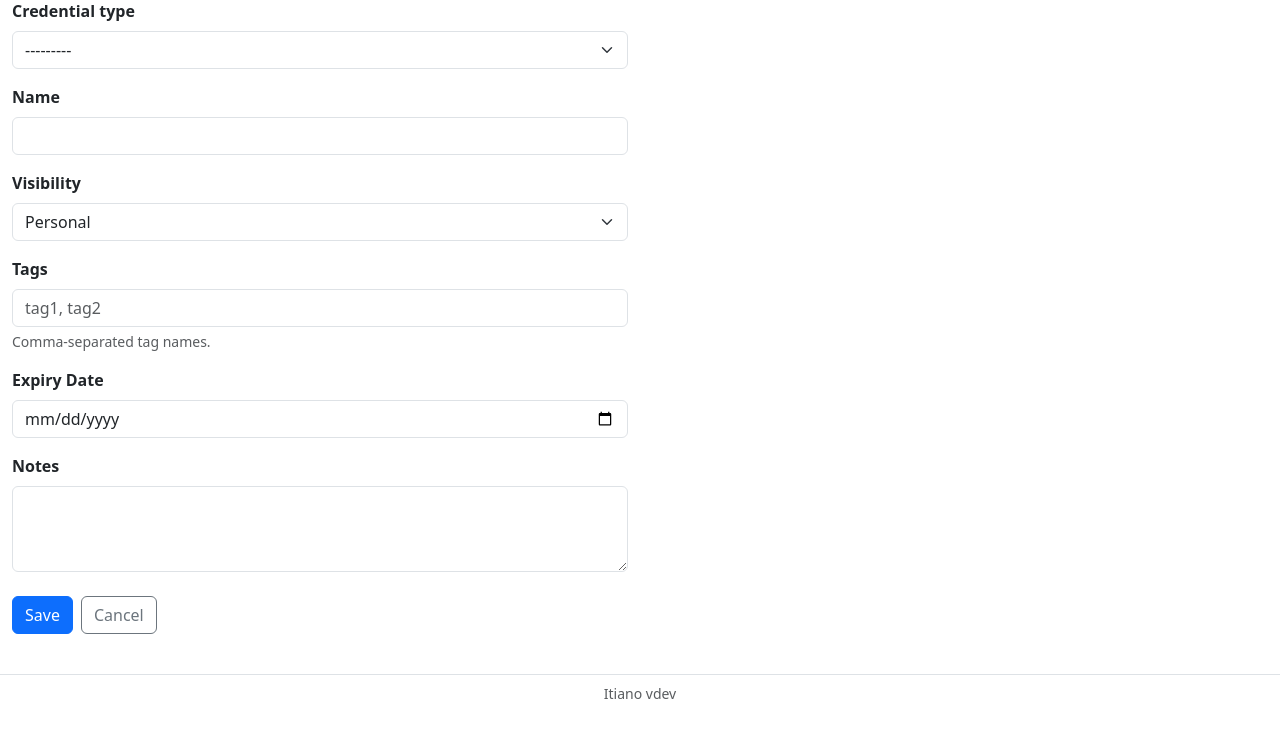
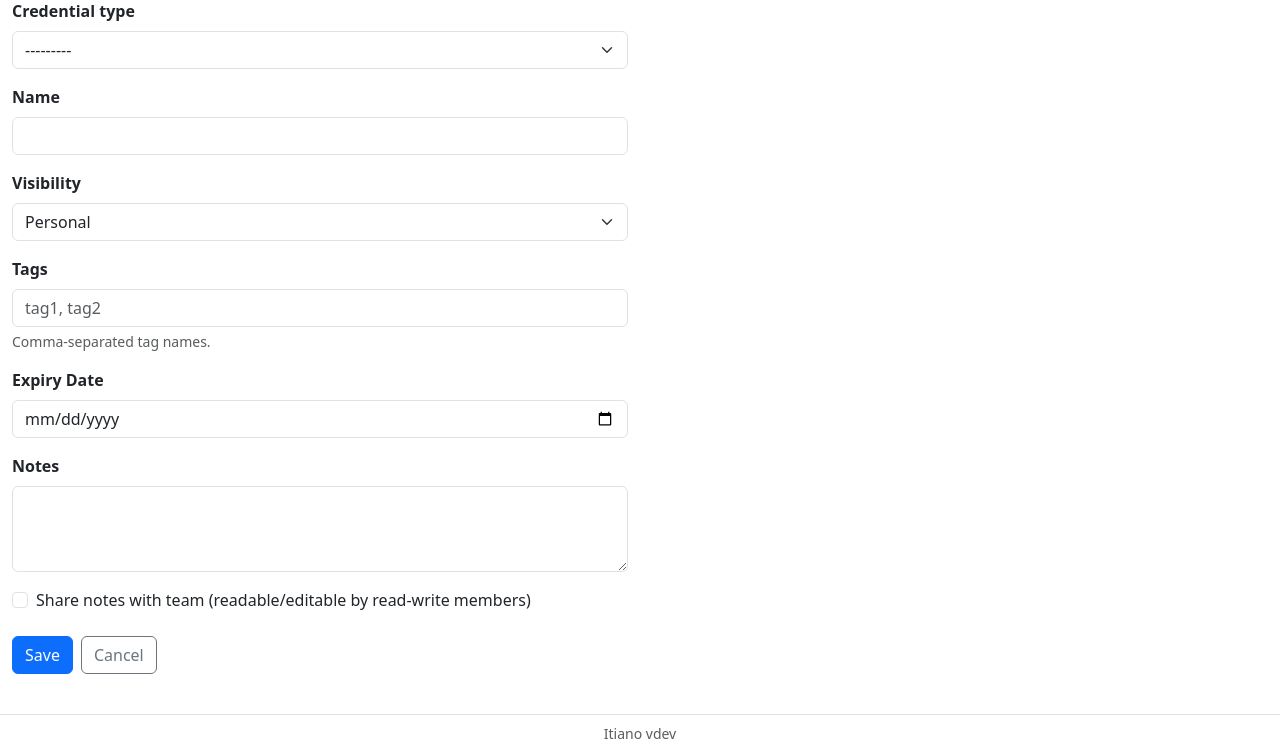
Before and after one commit to danterpaniagua/itiano, a Django app: page /vault/new/ in a window 1280 px wide. Shown: the part 128-880 px from the top of the page. Before the commit the page ends 827 px from the top, so only its background shows below. Run offline with Django 5.2, Linux system fonts and the light colour scheme; the visitor is signed in with stand-in values (Sample User, id 1); data comes from the database, SQL or seed files in the repository; data that the repository does not hold is empty; parts of the project's set-up code (start-up, migrations or seed data) failed here and were passed over.

Commit message:
fix: corrige cifrado de secretos compartidos y agrega notas cifradas con toggle independiente (v5.10.3)
Corrige bug severo en CredentialForm.save(): rotar password/private_key/
passphrase siempre cifraba con la clave personal de quien edita, ignorando
si la credencial es de container o team — rompía el descifrado para el
resto de los miembros. Ahora usa encrypt_for_credential, que resuelve el
límite real (container > team > personal). credential_copy se refactoriza
para usar decrypt_for_credential en vez de duplicar la lógica de branching.

Agrega Credential.encrypted_notes + notes_shared: las notas ahora se
cifran (antes texto plano) con su propio toggle de visibilidad,
independiente del secreto — compartir el password ya no implica compartir
las notas. Solo el owner puede ver/editar notas cuando notes_shared=False
y solo el owner puede togglear el flag. Migración cifra notas existentes
antes de eliminar la columna vieja.

```diff
--- a/vault/forms.py
+++ b/vault/forms.py
@@ -17,13 +17,12 @@ class CredentialForm(forms.ModelForm):
             'name', 'credential_type', 'visibility', 'team',
             'url', 'username',
             'public_key', 'certificate_pem',
-            'notes', 'expiry_date',
+            'expiry_date',
         ]
         widgets = {
             'expiry_date': forms.DateInput(attrs={'type': 'date'}),
             'public_key': forms.Textarea(attrs={'rows': 4, 'spellcheck': 'false'}),
             'certificate_pem': forms.Textarea(attrs={'rows': 6, 'spellcheck': 'false'}),
-            'notes': forms.Textarea(attrs={'rows': 3}),
         }
 
     # Secret fields handled separately (never round-tripped through form value)
@@ -31,9 +30,17 @@ class CredentialForm(forms.ModelForm):
     private_key = forms.CharField(required=False, label='Private Key', widget=forms.Textarea(attrs={'rows': 6, 'spellcheck': 'false'}))
     passphrase = forms.CharField(required=False, label='Passphrase', widget=forms.PasswordInput(render_value=False))
 
-    def __init__(self, *args, user=None, **kwargs):
+    # Notes: encrypted independently, own sharing toggle. Not a direct model
+    # field passthrough — the model stores ciphertext (encrypted_notes).
+    notes = forms.CharField(required=False, widget=forms.Textarea(attrs={'rows': 3}))
+    notes_shared = forms.BooleanField(
+        required=False, label='Share notes with team (readable/editable by read-write members)',
+    )
+
+    def __init__(self, *args, user=None, show_notes=True, can_toggle_notes_shared=True, **kwargs):
         super().__init__(*args, **kwargs)
         self.user = user
+        self._show_notes = show_notes
         self._apply_bootstrap()
         self.fields['team'].queryset = Team.objects.filter(members=user) if user else Team.objects.none()
         self.fields['team'].required = False
@@ -41,6 +48,21 @@ class CredentialForm(forms.ModelForm):
             self.fields['tags_input'].initial = ', '.join(
                 self.instance.tags.values_list('name', flat=True)
             )
+            self.fields['notes_shared'].initial = self.instance.notes_shared
+            if show_notes:
+                from .crypto import decrypt_notes_for_credential
+                self._original_notes = decrypt_notes_for_credential(self.instance, user, self.instance.encrypted_notes)
+                self.fields['notes'].initial = self._original_notes
+            else:
+                self._original_notes = None
+                self.fields['notes'].disabled = True
+                self.fields['notes'].help_text = 'Notes are private to the owner.'
+            self._original_notes_shared = self.instance.notes_shared
+        else:
+            self._original_notes = ''
+            self._original_notes_shared = False
+        if not can_toggle_notes_shared:
+            self.fields['notes_shared'].disabled = True
 
     def _apply_bootstrap(self):
         for name, field in self.fields.items():
@@ -54,13 +76,34 @@ class CredentialForm(forms.ModelForm):
 
     def save(self, commit=True):
         instance = super().save(commit=False)
-        from .crypto import encrypt_for_user
+        if not instance.owner_id:
+            # New credential — owner isn't assigned yet at this point (the
+            # view sets it after save(commit=False) returns), but boundary
+            # resolution for encryption needs it now.
+            instance.owner = self.user
+
+        from .crypto import encrypt_for_credential, encrypt_notes_for_credential
         if self.cleaned_data.get('password'):
-            instance.encrypted_password = encrypt_for_user(self.user, self.cleaned_data['password'])
+            instance.encrypted_password = encrypt_for_credential(instance, self.user, self.cleaned_data['password'])
         if self.cleaned_data.get('private_key'):
-            instance.encrypted_private_key = encrypt_for_user(self.user, self.cleaned_data['private_key'])
+            instance.encrypted_private_key = encrypt_for_credential(instance, self.user, self.cleaned_data['private_key'])
         if self.cleaned_data.get('passphrase'):
-            instance.encrypted_passphrase = encrypt_for_user(self.user, self.cleaned_data['passphrase'])
+            instance.encrypted_passphrase = encrypt_for_credential(instance, self.user, self.cleaned_data['passphrase'])
+
+        # notes_shared isn't in Meta.fields (it's declared explicitly, like the
+        # secret fields), so super().save() doesn't apply it automatically.
+        # A disabled field (non-owner) resolves to its initial value here,
+        # never the submitted POST value — this is what actually blocks a
+        # non-owner from toggling it via a crafted request, not just the UI.
+        instance.notes_shared = self.cleaned_data.get('notes_shared', False)
+
+        if self._show_notes:
+            new_notes = self.cleaned_data.get('notes', '')
+            text_changed = new_notes != self._original_notes
+            share_changed = bool(instance.notes_shared) != bool(self._original_notes_shared)
+            if text_changed or share_changed:
+                instance.encrypted_notes = encrypt_notes_for_credential(instance, self.user, new_notes)
+
         if commit:
             instance.save()
             self._save_tags(instance)
--- a/vault/models.py
+++ b/vault/models.py
@@ -131,7 +131,12 @@ class Credential(models.Model):
     visibility = models.CharField(max_length=10, choices=VISIBILITIES, default=VIS_PERSONAL)
     credential_type = models.CharField(max_length=20, choices=TYPES)
     name = models.CharField(max_length=200)
-    notes = models.TextField(blank=True)
+    # Notes are encrypted independently from the secret fields, with their own
+    # sharing toggle — sharing a credential's password must never imply
+    # sharing its notes. Default (notes_shared=False) always uses the
+    # owner's personal key, regardless of how the secret itself is shared.
+    encrypted_notes = models.TextField(blank=True)
+    notes_shared = models.BooleanField(default=False)
     tags = models.ManyToManyField(Tag, blank=True, related_name='credentials')
     expiry_date = models.DateField(null=True, blank=True)
     created_at = models.DateTimeField(auto_now_add=True)
@@ -178,16 +183,17 @@ class CredentialVersion(models.Model):
     visibility = models.CharField(max_length=10, blank=True)
     url = models.CharField(max_length=500, blank=True)
     username = models.CharField(max_length=200, blank=True)
-    notes = models.TextField(blank=True)
     public_key = models.TextField(blank=True)
     certificate_pem = models.TextField(blank=True)
     expiry_date = models.DateField(null=True, blank=True)
     is_deleted = models.BooleanField(default=False)
+    notes_shared = models.BooleanField(default=False)
 
     # Encrypted snapshot (ciphertext stored as-is)
     encrypted_password = models.TextField(blank=True)
     encrypted_private_key = models.TextField(blank=True)
     encrypted_passphrase = models.TextField(blank=True)
+    encrypted_notes = models.TextField(blank=True)
 
     class Meta:
         ordering = ['-version_number']
--- a/vault/signals.py
+++ b/vault/signals.py
@@ -2,11 +2,12 @@ from django.db.models.signals import post_save, post_delete, m2m_changed
 from django.dispatch import receiver
 
 _PLAINTEXT_FIELDS = ['name', 'credential_type', 'visibility', 'url', 'username',
-                     'notes', 'public_key', 'certificate_pem', 'expiry_date']
+                     'public_key', 'certificate_pem', 'expiry_date']
 _SECRET_LABELS = {
     'encrypted_password': 'password changed',
     'encrypted_private_key': 'private key changed',
     'encrypted_passphrase': 'passphrase changed',
+    'encrypted_notes': 'notes changed',
 }
 
 
@@ -27,6 +28,8 @@ def create_version(sender, instance, created, **kwargs):
                 changed.append(label)
         if bool(last.is_deleted) != bool(instance.is_deleted):
             changed.append('deleted' if instance.is_deleted else 'restored')
+        if bool(last.notes_shared) != bool(instance.notes_shared):
+            changed.append('notes shared' if instance.notes_shared else 'notes unshared')
     else:
         changed.append('created')
 
@@ -40,14 +43,15 @@ def create_version(sender, instance, created, **kwargs):
         visibility=instance.visibility,
         url=instance.url,
         username=instance.username,
-        notes=instance.notes,
         public_key=instance.public_key,
         certificate_pem=instance.certificate_pem,
         expiry_date=instance.expiry_date,
         is_deleted=instance.is_deleted,
+        notes_shared=instance.notes_shared,
         encrypted_password=instance.encrypted_password,
         encrypted_private_key=instance.encrypted_private_key,
         encrypted_passphrase=instance.encrypted_passphrase,
+        encrypted_notes=instance.encrypted_notes,
     )
 
 
--- a/vault/templates/vault/credential_form.html
+++ b/vault/templates/vault/credential_form.html
@@ -104,6 +104,12 @@
     <div class="mb-3">
         <label for="{{ form.notes.id_for_label }}" class="form-label fw-semibold">Notes</label>
         {{ form.notes }}
+        {% if form.notes.help_text %}<div class="form-text">{{ form.notes.help_text }}</div>{% endif %}
+    </div>
+
+    <div class="mb-3 form-check">
+        {{ form.notes_shared }}
+        <label for="{{ form.notes_shared.id_for_label }}" class="form-check-label">{{ form.notes_shared.label }}</label>
     </div>
 
     <div class="d-flex flex-wrap gap-2 mt-4">
--- a/vault/views.py
+++ b/vault/views.py
@@ -75,7 +75,12 @@ def credential_edit(request, pk):
     credential = get_object_or_404(Credential, pk=pk, is_deleted=False)
     if not _can_edit(request.user, credential):
         raise PermissionDenied
-    form = CredentialForm(request.POST or None, instance=credential, user=request.user)
+    is_owner = credential.owner == request.user
+    show_notes = is_owner or credential.notes_shared
+    form = CredentialForm(
+        request.POST or None, instance=credential, user=request.user,
+        show_notes=show_notes, can_toggle_notes_shared=is_owner,
+    )
     if form.is_valid():
         obj = form.save(commit=False)
         obj._changed_by = request.user
@@ -111,24 +116,8 @@ def credential_copy(request, pk):
         raise PermissionDenied
     field = 'encrypted_password' if credential.credential_type == Credential.TYPE_PASSWORD else 'encrypted_private_key'
     token = getattr(credential, field)
-    # Branch on HOW the secret is actually encrypted, not on who's asking —
-    # container takes priority even for the owner, since an owner whose
-    # credential lives in a container has their secret encrypted with the
-    # container key, not their personal key. Checking `owner == request.user`
-    # first (as this used to) broke credential_copy for owners of any
-    # container-based credential: it tried decrypt_for_user on a token that
-    # was actually encrypted with encrypt_for_container, raising InvalidToken.
-    if credential.container_id:
-        from .crypto import decrypt_for_container
-        secret = decrypt_for_container(credential.container, request.user, token)
-    elif credential.owner == request.user:
-        from .crypto import decrypt_for_user
-        secret = decrypt_for_user(credential.owner, token)
-    else:
-        # Legacy path: team credential never migrated into a container
-        # (shouldn't happen post-migration, kept defensively).
-        from .crypto import decrypt_for_team
-        secret = decrypt_for_team(credential.team, request.user, token)
+    from .crypto import decrypt_for_credential
+    secret = decrypt_for_credential(credential, request.user, token)
     return JsonResponse({'secret': secret})
 
 
```
Also changed, not shown: vault/crypto.py (+49 -0 lines), vault/migrations/0007_remove_credential_notes_and_more.py (added).
